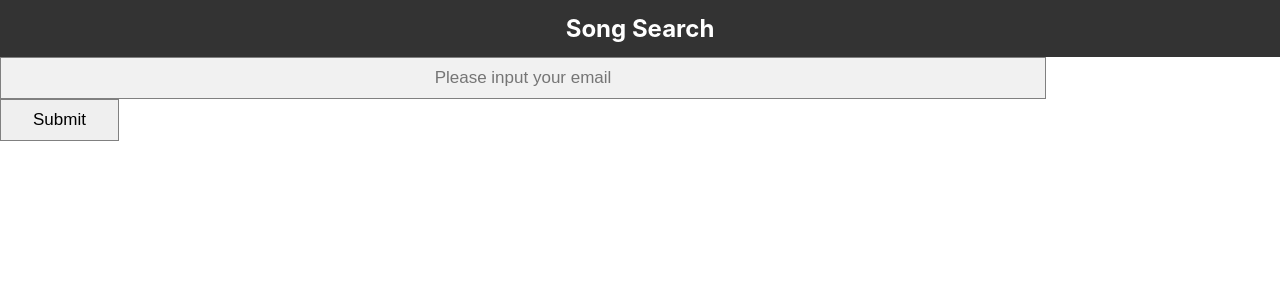
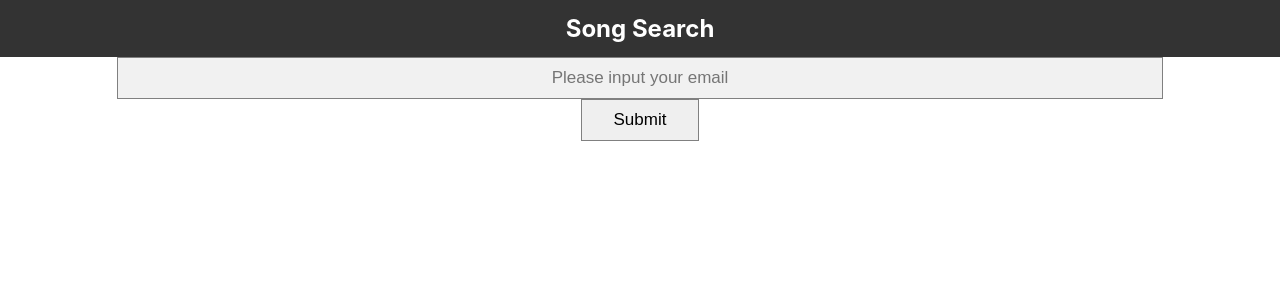
Before and after one commit to arslant-tcd/sparrowhawk, a React (Create React App) app: page / in a window 1280 px wide. Shown: the top 300 px of the page. Built offline with nearby package versions, Linux system fonts and the light colour scheme.

Commit message:
Adding changes shown in Demo

```diff
--- a/src/components/DisplayRecommendations.jsx
+++ b/src/components/DisplayRecommendations.jsx
@@ -102,6 +102,7 @@ class DisplayRecommendations extends React.Component {
             //this.setState({errorMessage: error.message})
                 console.log("remove like song failed: " + error)
             });
+            this.getReccommendations();
     }
 
     handleLike = (song) => {
--- a/src/components/Form.jsx
+++ b/src/components/Form.jsx
@@ -119,15 +119,18 @@ import { SPORTS, STUDYING } from "./FormElements/OccasionForm";
         switch (step) {
         case 1:
             return (
+                <div className="align">
                 <OccasionForm
                     nextStep={this.nextStep}
                     handleChange={this.handleChange}
                     values={values}
                     state={this.state}
                 />
+                </div>
             );
         case 2:
             return (
+                <div className="align">
                     <ArtistForm
                         nextStep={this.nextStep}
                         handleChange={this.handleChange}
@@ -135,9 +138,11 @@ import { SPORTS, STUDYING } from "./FormElements/OccasionForm";
                         state={this.state}
                         populateSuggestions={this.populateSuggestions}
                     />
+                </div>
             );
         case 3:
             return (
+                <div className="align">
                     <SongForm
                         nextStep={this.nextStep}
                         handleChange={this.handleChange}
@@ -147,6 +152,7 @@ import { SPORTS, STUDYING } from "./FormElements/OccasionForm";
                         handleSubmit={this.handleSubmit}
                         selectedSong={this.state.selectedSong}
                     />
+                </div>
             )
        /* case 4:
             //submit and return to main app
--- a/src/components/SignUp.jsx
+++ b/src/components/SignUp.jsx
@@ -48,8 +48,8 @@ class SignUp extends React.Component{
                 <div>
                     <h2>Song Search</h2>
                 </div>
-                <div className="center">
-                    <form >
+                <div className="align">
+                    <form className="center">
                         <input
                             placeholder='Please input your email'
                             type="text"
@@ -58,7 +58,9 @@ class SignUp extends React.Component{
                             onChange={e => this.setState({email: e.target.value})}
                         />
                     </form>
-                    <button className="signup-button" onClick={this.handleSubmit}> Submit</button>
+                    <div className="align">
+                        <button className="signup-button" onClick={this.handleSubmit}> Submit</button>
+                    </div>
                 </div>
             </>
         )
--- a/src/style/Form.css
+++ b/src/style/Form.css
@@ -23,3 +23,7 @@
     display: block;
 
 }
+
+.align {
+    text-align: center;
+}
--- a/src/style/SignUp.css
+++ b/src/style/SignUp.css
@@ -26,3 +26,7 @@ h2 {
     border: 1px solid grey;
     padding: 10px 32px;
 }
+
+.align {
+    text-align: center;
+}
```
Lines whose indentation alone changed are shown as unchanged.
